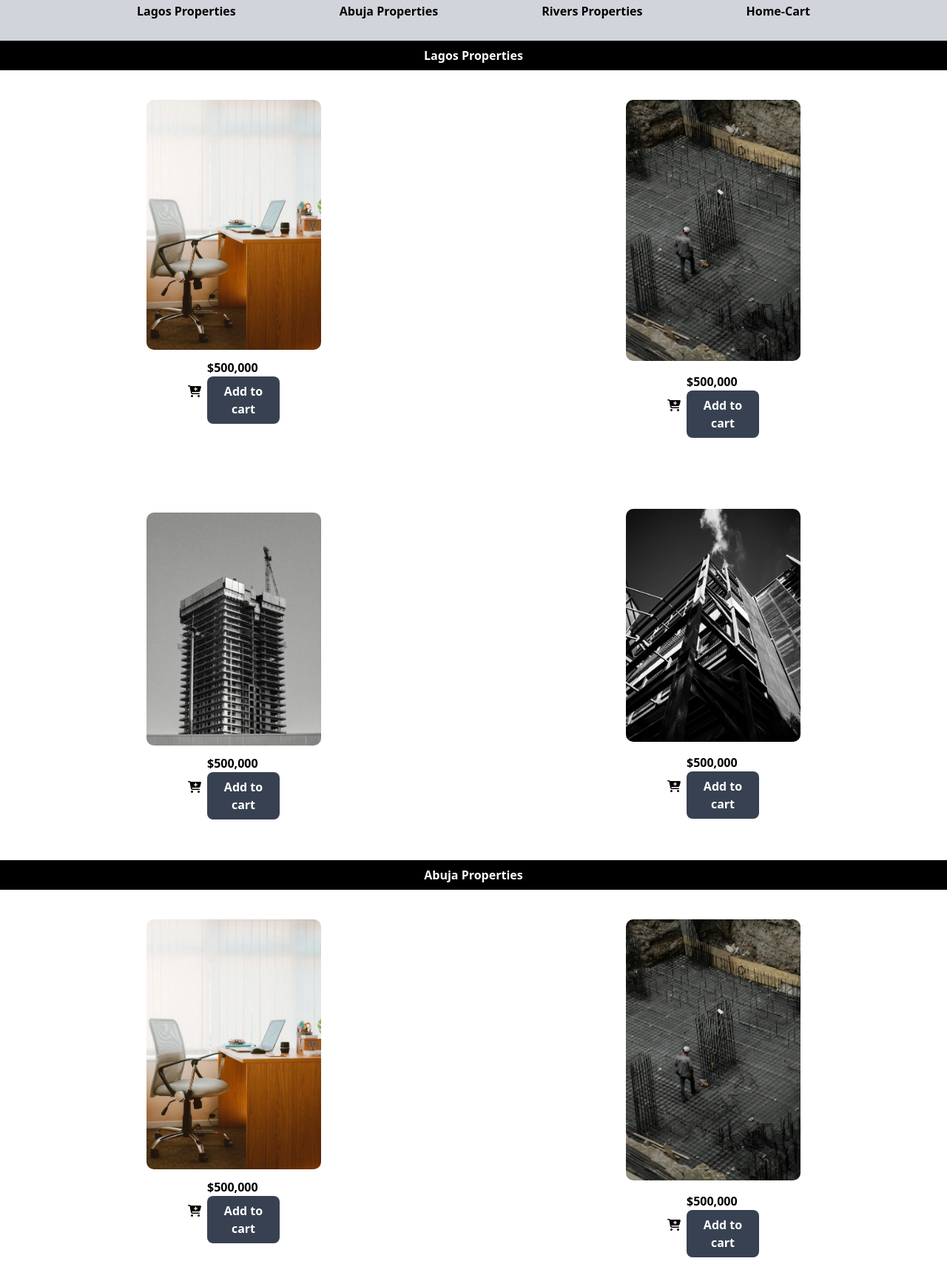
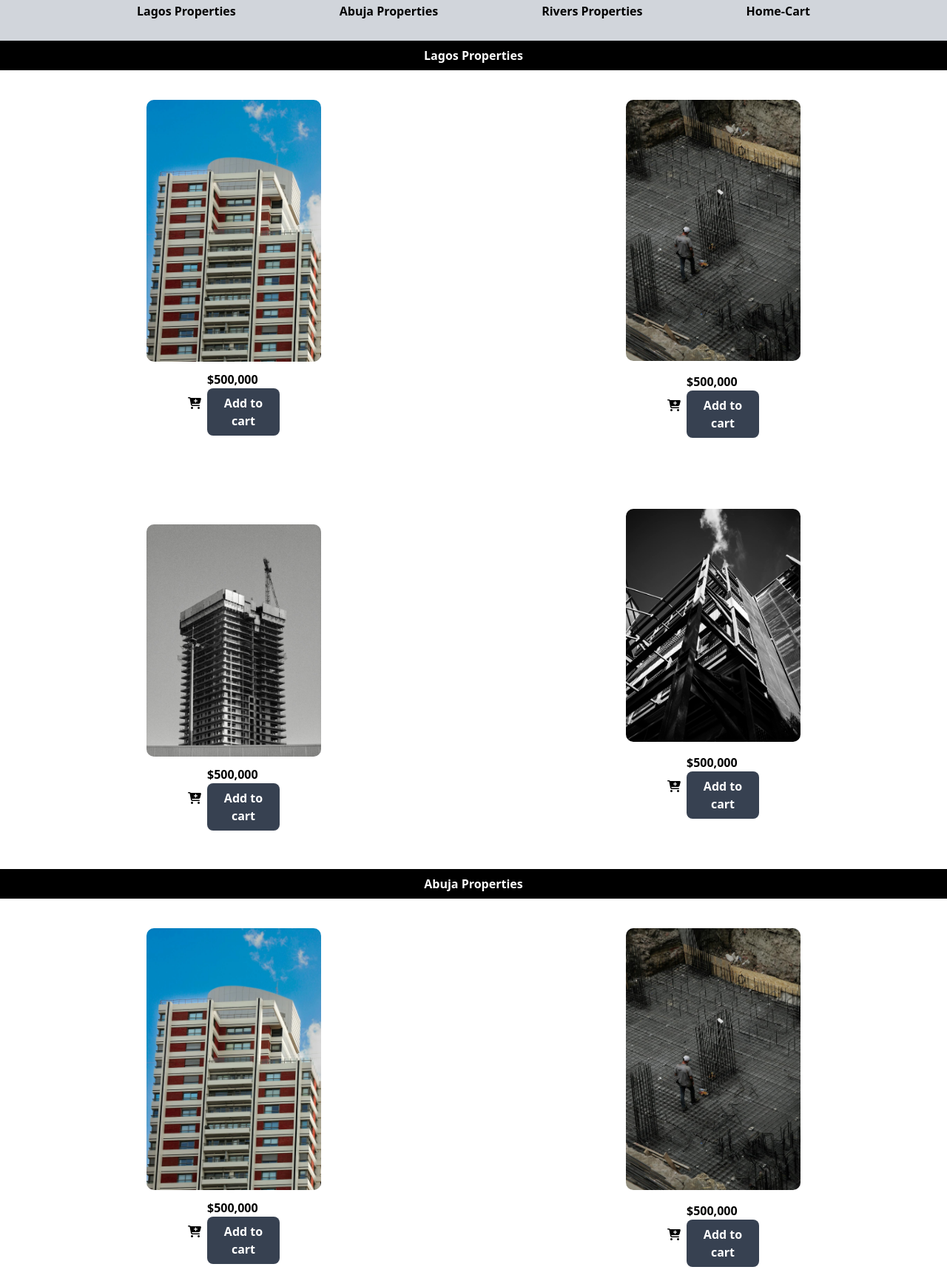
Before and after one commit to karmal1426/tailwindtest, a website: page Real-estate.html in a window 1280 px wide. Shown: the part 912-2644 px from the top of the page at 74% size. Drawn offline with Linux system fonts and the light colour scheme.

Commit message:
fix: changed to the right images in realestate

```diff
--- a/Real-estate.html
+++ b/Real-estate.html
@@ -67,7 +67,7 @@
             <div class="flex flex-col w-full justify-center items-center">
                 <div class="flex flex-col w-1/2 p-10">
                     <div class="w-4/4">
-                        <img class="rounded-[10px]" src="./img/furniture4.webp" alt="">
+                        <img class="rounded-[10px]" src="./img/building4.webp" alt="">
                     </div>
                     <div class="py-2 px-14 flex flex-row gap-2 justify-start items-center content-center">
                         <i class="fa-solid fa-cart-plus"></i>
@@ -138,7 +138,7 @@
             <div class="flex flex-col w-full justify-center items-center">
                 <div class="flex flex-col w-1/2 p-10">
                     <div class="w-4/4">
-                        <img class="rounded-[10px]" src="./img/furniture4.webp" alt="">
+                        <img class="rounded-[10px]" src="./img/building4.webp" alt="">
                     </div>
                     <div class="py-2 px-14 flex flex-row gap-2 justify-start items-center content-center">
                         <i class="fa-solid fa-cart-plus"></i>
@@ -209,7 +209,7 @@
             <div class="flex flex-col w-full justify-center items-center">
                 <div class="flex flex-col w-1/2 p-10">
                     <div class="w-4/4">
-                        <img class="rounded-[10px]" src="./img/furniture4.webp" alt="">
+                        <img class="rounded-[10px]" src="./img/building4.webp" alt="">
                     </div>
                     <div class="py-2 px-14 flex flex-row gap-2 justify-start items-center content-center">
                         <i class="fa-solid fa-cart-plus"></i>
```
